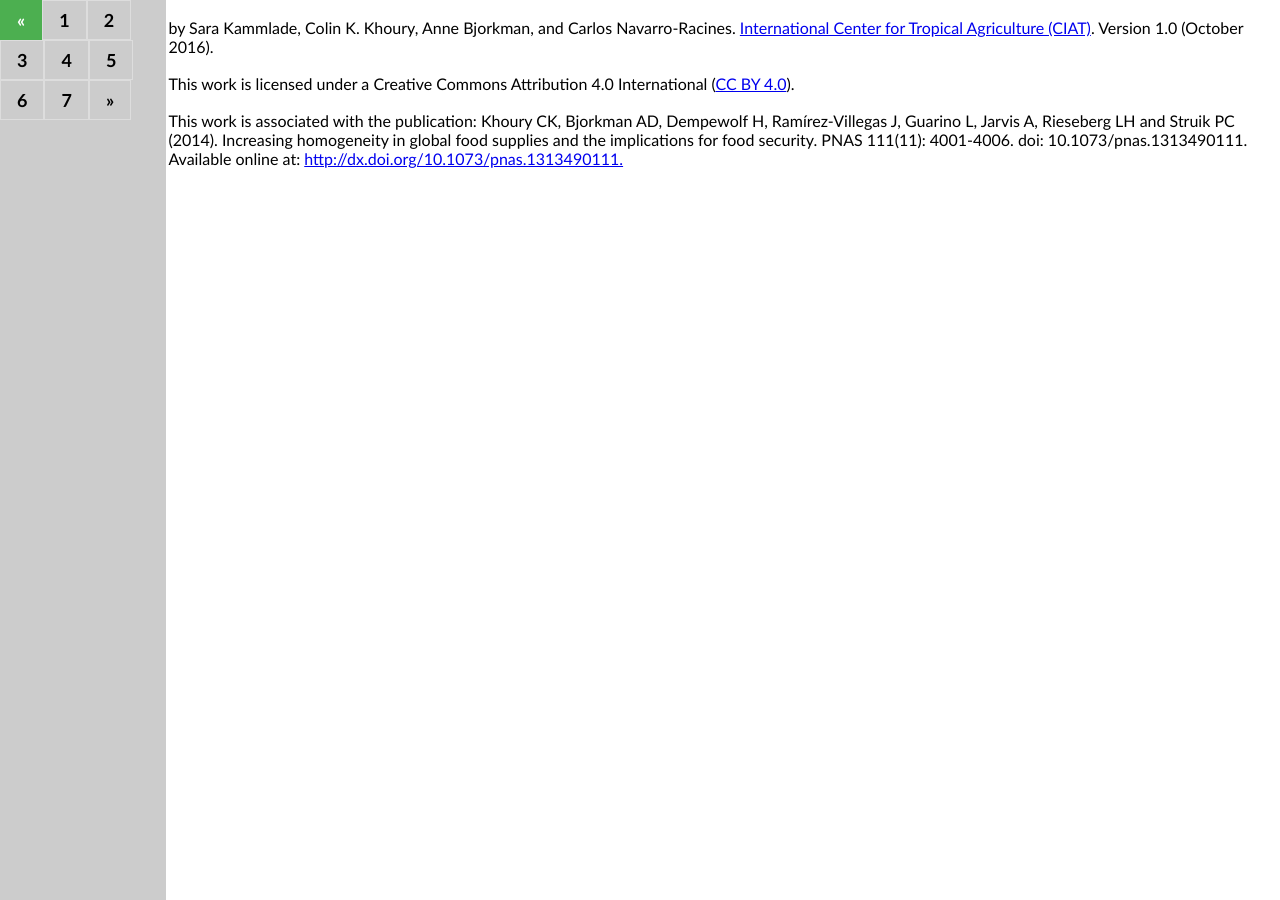
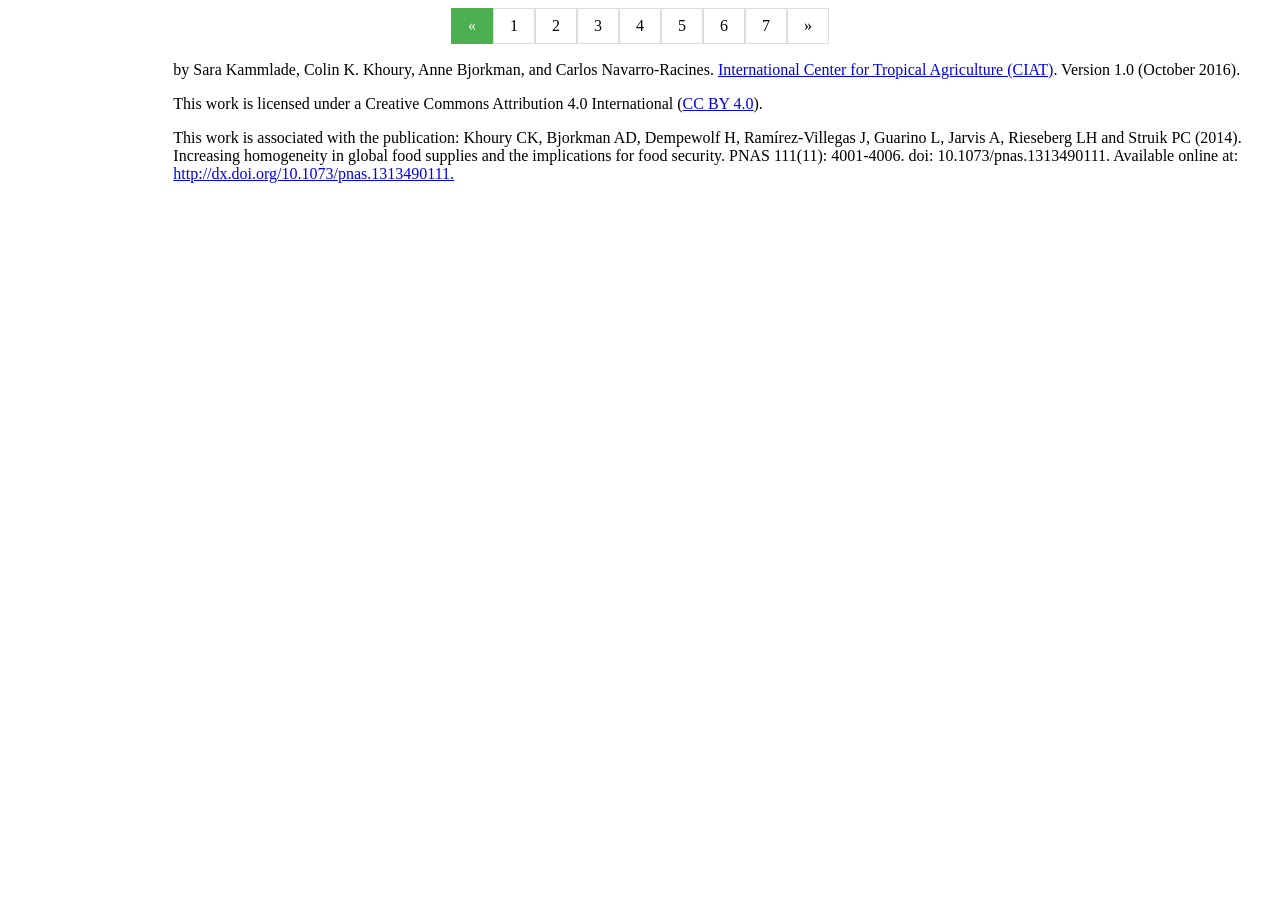
Before and after one commit to stevensotelo/skammlade.github.io, a Jekyll site: the page projects/tableau/pagination/TheChangingGlobalDiet_paginated.html, which Jekyll copies as it is, in a window 1280 px wide. Built offline with Jekyll 4.4.1, drawn with Linux system fonts in a browser that asks for light colours.

Commit message:
remove nav bar look only at story

```diff
--- a/projects/tableau/pagination/TheChangingGlobalDiet_paginated.html
+++ b/projects/tableau/pagination/TheChangingGlobalDiet_paginated.html
@@ -2,48 +2,6 @@
 <html>
 <head>
 <style>
-body {
-    margin: 0;
-}
-
-ul {
-    list-style-type: none;
-    margin: 0;
-    padding: 0;
-    width: 13%;
-    background-color: #cccccc;
-	position: fixed;
-    height: 100%;
-    overflow: auto;
-}
-
-li a {
-    display: block;
-    color: white;
-	font: bold 18px calibri, sans-serif;
-    text-align: center;
-    padding: 14px 16px;
-    text-decoration: none;
-}
-
-li a:hover:not(.active) {
-    background-color: #999;
-}
-
-.active {
-    background-color: #729173;
-}
-
-p {
-    display: block;
-    color: black;
-	font: 16px calibri, sans-serif;
-    text-align: left;
-    padding: 1px;
-    text-decoration: none;
-}
-}
-
 ul.pagination {
     display: inline-block;
     padding: 0;
@@ -73,21 +31,6 @@
 
 </style>
 </head>
-
-<body>
-
-<ul>
-  <li><a class="active" href="http://skammlade.github.io/projects/tableau/pagination/TheChangingGlobalDiet_paginated.html">The Changing Global Diet Story</a></li>
-  <li><a href="http://skammlade.github.io/projects/tableau/pagination/CountryExploration.html">Country Exploration</a></li>
-  <li><a href="http://skammlade.github.io/projects/tableau/pagination/CountryComparison.html">Country Comparison</a></li>
-  <li><a href="http://skammlade.github.io/projects/tableau/pagination/CropTrends.html">Crop Trends</a></li>
-  <li><a href="http://skammlade.github.io/projects/tableau/pagination/NMDSInteractive.html">Increasing Homogeneity</a></li>
-</ul>
-
-</body>
-
-<!DOCTYPE html>
-<html>
 
 <body>
 
```
